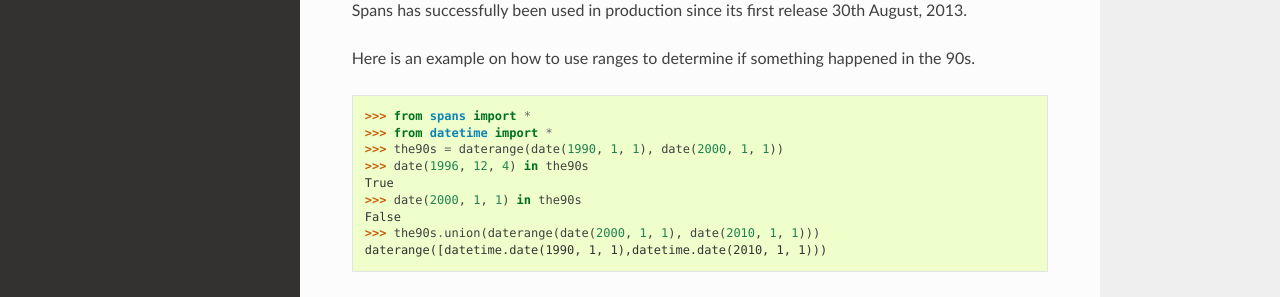
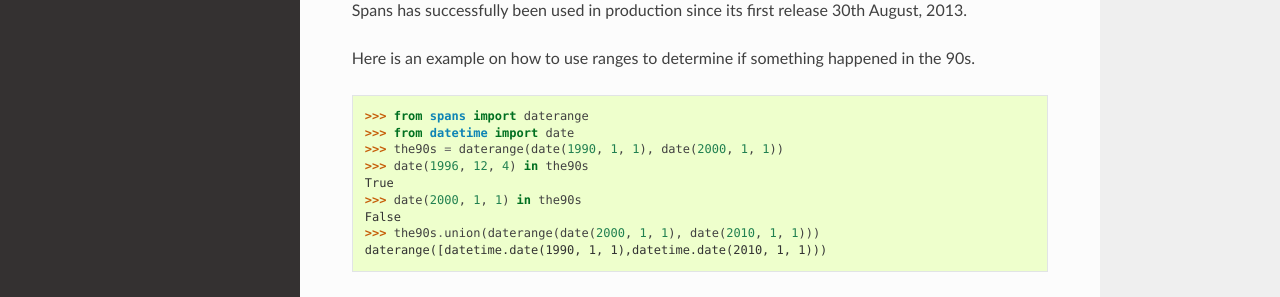
Before and after one commit to runfalk/spans, a Sphinx documentation site: the page built from doc/index.rst, in a window 1280 px wide and 900 px high. Shown: the part 306-603 px from the top of the window. Built offline with Sphinx 7.4.7 and the Read the Docs theme 2.0.0, drawn with Linux system fonts in a browser that asks for light colours.

Commit message:
Updated examples to use explicit imports

```diff
--- a/README.rst
+++ b/README.rst
@@ -15,8 +15,8 @@
 
 .. code-block:: python
 
-    >>> from spans import *
-    >>> from datetime import *
+    >>> from spans import daterange
+    >>> from datetime import date
     >>> the90s = daterange(date(1990, 1, 1), date(2000, 1, 1))
     >>> date(1996, 12, 4) in the90s
     True
--- a/doc/example_contains.inc.rst
+++ b/doc/example_contains.inc.rst
@@ -1,7 +1,7 @@
 .. doctest::
 
-    >>> from spans import *
-    >>> from datetime import *
+    >>> from spans import daterange
+    >>> from datetime import date
     >>> the90s = daterange(date(1990, 1, 1), date(2000, 1, 1))
     >>> date(1996, 12, 4) in the90s
     True
```
